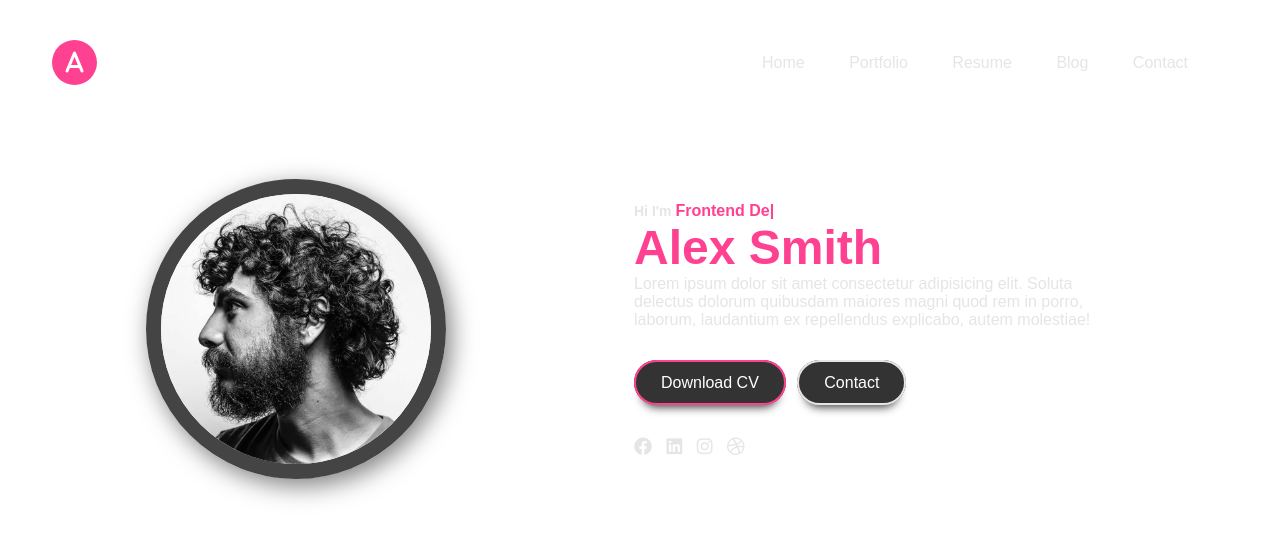
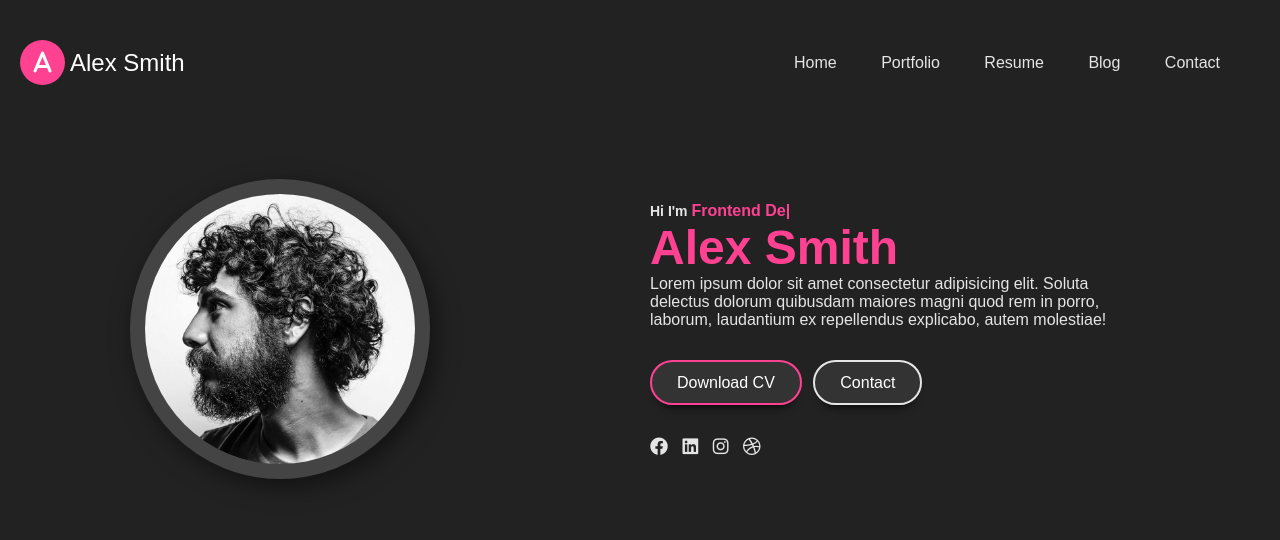
Before and after one commit to najwancaesar/pcl1, a plain HTML site: page index.html in a window 1280 px wide. Drawn offline with nearby package versions, Linux system fonts and the light colour scheme.

Commit message:
Update style.css

```diff
--- a/style.css
+++ b/style.css
@@ -15,8 +15,10 @@ body{
     background: #222;
 }
 .wrapper{
-    width:1280px;
-    max-width: 95%;
+    width:100%;
+    height: 100%;
+    min-height: 100vh;
+    background: #222;
     margin: 0 auto;
     padding: 0 20px;
 }
```
